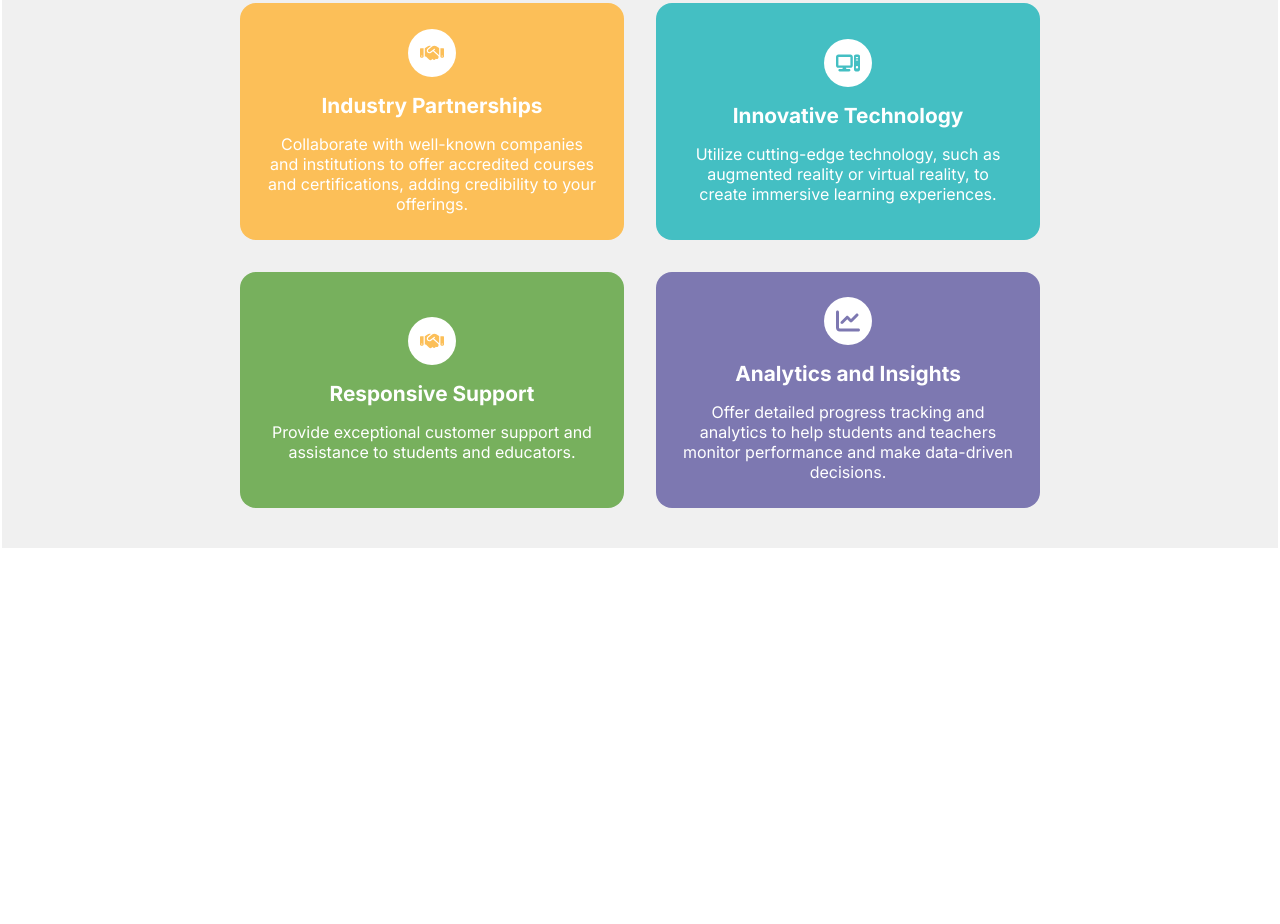
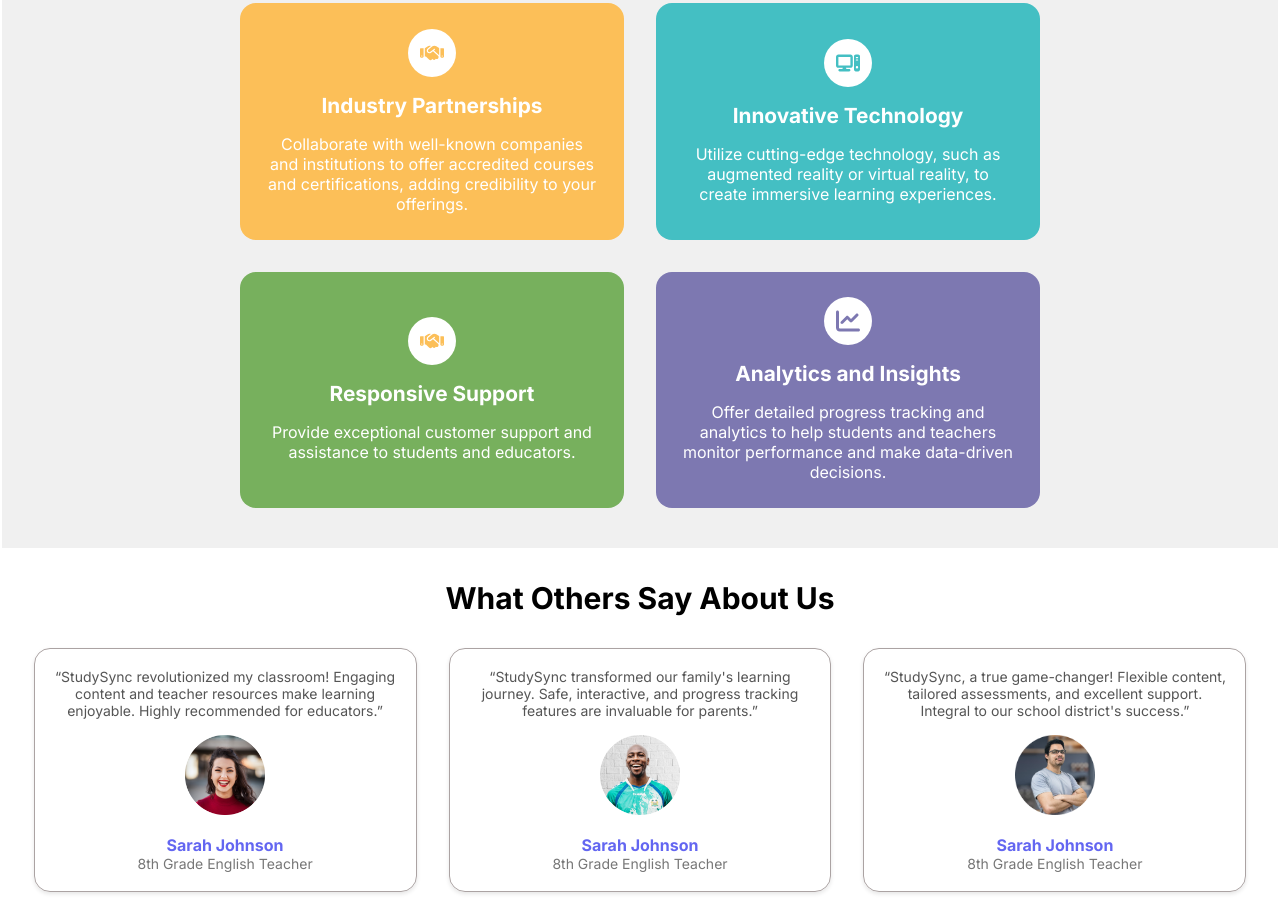
Before and after one commit to soumyoo/StudySync-Project-CSS, a plain HTML site: page index.html in a window 1280 px wide. Shown: the part 1310-2234 px from the top of the page. Before the commit the page ends 1858 px from the top, so only its background shows below. Drawn offline with Linux system fonts and the light colour scheme.

Commit message:
TESTIMONIAL Section complete

```diff
--- a/index.html
+++ b/index.html
@@ -187,6 +187,66 @@
         </div>
     </div>
 
+    <div class="testimonial-container">
+        <div class="testimonial-content">
+            <h2 class="testimonial-title">
+                What Others Say About Us
+            </h2>
+            <div class="testimonial-grid">
+                <!-- card 1 -->
+                <div class="testimonial-card">
+                    <div class="testimonial-text">
+                        “StudySync revolutionized my classroom! Engaging content and teacher resources make learning enjoyable. Highly recommended for educators.”
+                    </div>
+                    <div class="testimonial-avatar">
+                        <img src="./images/avatar1.png"/>
+                    </div>
+                    <div class="testimonial-details">
+                        <h3 class="testimonial-name">
+                            Sarah Johnson
+                        </h3>
+                        <p class="testimonial-desc">
+                            8th Grade English Teacher
+                        </p>
+                    </div>
+                </div>
+                <!-- card 2 -->
+                <div class="testimonial-card">
+                    <div class="testimonial-text">
+                        “StudySync transformed our family's learning journey. Safe, interactive, and progress tracking features are invaluable for parents.”
+                    </div>
+                    <div class="testimonial-avatar">
+                        <img src="./images/avatar2.png"/>
+                    </div>
+                    <div class="testimonial-details">
+                        <h3 class="testimonial-name">
+                            Sarah Johnson
+                        </h3>
+                        <p class="testimonial-desc">
+                            8th Grade English Teacher
+                        </p>
+                    </div>
+                </div>
+                <!-- card 3 -->
+                <div class="testimonial-card">
+                    <div class="testimonial-text">
+                        “StudySync, a true game-changer! Flexible content, tailored assessments, and excellent support. Integral to our school district's success.”
+                    </div>
+                    <div class="testimonial-avatar">
+                        <img src="./images/avatar3.png"/>
+                    </div>
+                    <div class="testimonial-details">
+                        <h3 class="testimonial-name">
+                            Sarah Johnson
+                        </h3>
+                        <p class="testimonial-desc">
+                            8th Grade English Teacher
+                        </p>
+                    </div>
+                </div>
+            </div>
+        </div>
+    </div>
 
 </body>
 </html>
--- a/styles.css
+++ b/styles.css
@@ -415,6 +415,66 @@ body{
     }
 }
 
+/* ------------------TESTIMONIAL Section------------ */
+
+.testimonial-container{
+    background-color: var(--background-color);
+    padding: 2rem;
+    margin: 0 auto;
+    max-width: 1280px;
+}
+.testimonial-content{
+    display: flex;
+    flex-direction: column;
+    gap: 2rem;
+}
+.testimonial-title{
+    font-size: 1.875rem;
+    font-weight: bold;
+}
+
+.testimonial-grid{
+    display: grid;
+    grid-template-columns: repeat(auto-fill, minmax(300px, 1fr));
+    grid-gap: 2rem;
+}
+
+.testimonial-card{
+    display: flex;
+    flex-direction: column;
+    border: 1px solid rgb(171, 163, 163);
+    border-radius: 1rem;
+    box-shadow: 0 2px 4px rgba(0,0,0,0.1);
+    padding: 1.2rem;
+    gap: 1rem;
+    transition: transform 0.3s ease, box-shadow 0.3s ease;
+}
+
+.testimonial-card:hover{
+    transform: scale(1.05);;
+    box-shadow: 0 4px 8px rbga(0,0,0,0.2);
+    border: 1px solid blue;
+}
+
+.testimonial-avatar img{
+    height: 5rem;
+    width: 5rem;
+}
+
+.testimonial-text{
+    color: #555;
+    font-size: 0.875rem;
+}
+
+.testimonial-name{
+    color: var(--primary-color);
+    font-size: 1rem;
+}
+
+.testimonial-desc{
+    font-size: 0.875rem;
+    color: #777;
+}
 
 
 /* Soumyo_o */
```
